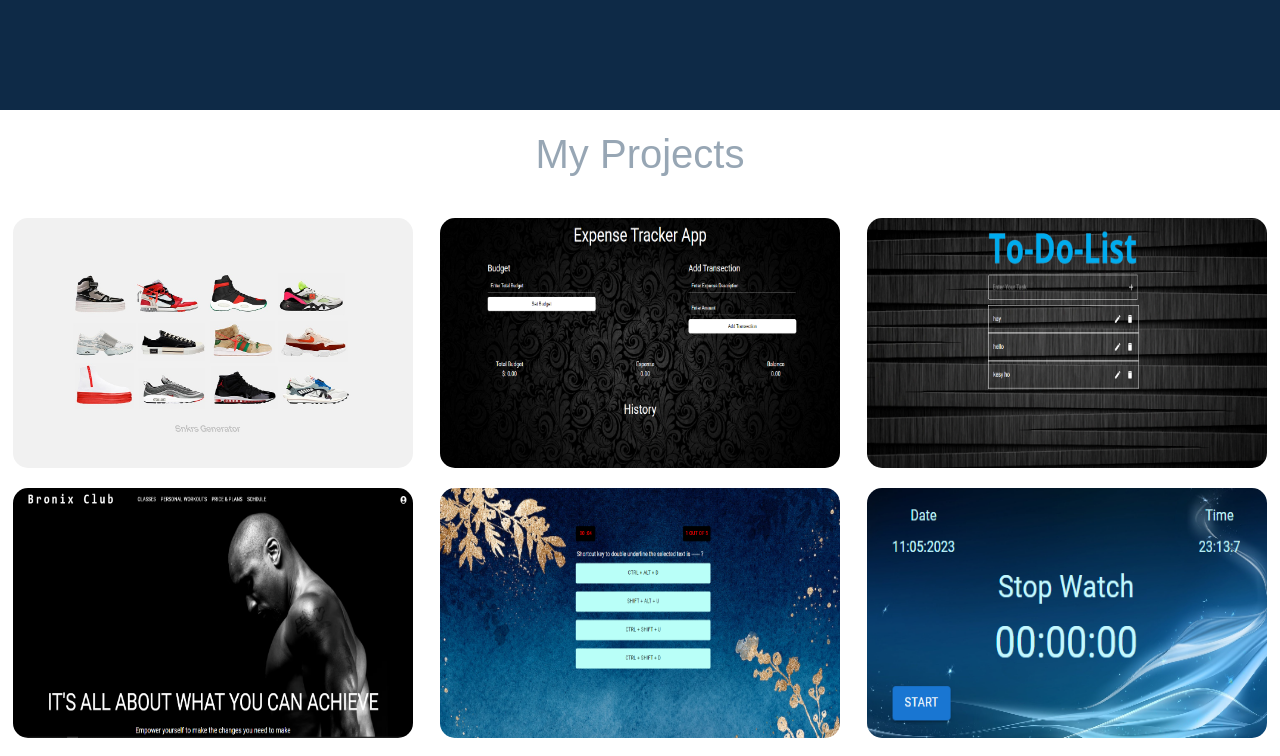
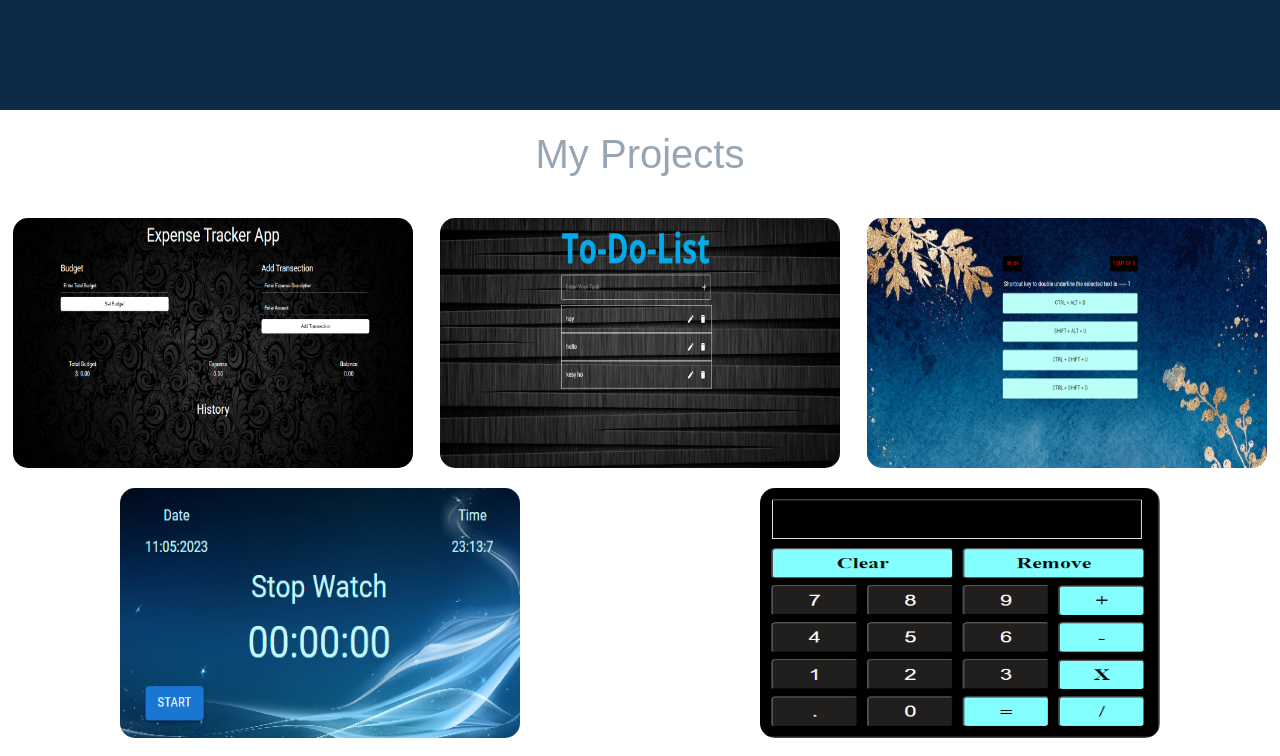
Before and after one commit to Ab-Tayyab/abdullah-tayyab-portfolio, a React (Create React App) app: page /project in a window 1280 px wide. Shown: the part 2000-2756 px from the top of the page. Built offline with nearby package versions, Linux system fonts and the light colour scheme.

Commit message:
changing

```diff
--- a/src/Captcha.js
+++ b/src/Captcha.js
@@ -22,7 +22,7 @@ const Captcha = () => {
     const timer = setTimeout(() => {
       setIsLoading(false);
       setShowCaptcha(true);
-    }, 0);
+    }, 2500);
 
     return () => clearTimeout(timer);
   }, []);
--- a/src/component/contact/Contact.js
+++ b/src/component/contact/Contact.js
@@ -26,9 +26,9 @@ const Form = () => {
     const handleSubmit = (e) => {
         e.preventDefault();
 
-        const serviceID = 'service_zk39sco';
-        const templateID = 'template_wgr3opo';
-        const userID = 'sVlkjJcttwrP5tAQZ';
+        const serviceID = 'service_4vqv20g';
+        const templateID = 'template_5rkr70p';
+        const userID = 'f7sR6cOIBQETYiAk1';
 
         const form = e.target;
 
--- a/src/component/footer/Footer.js
+++ b/src/component/footer/Footer.js
@@ -6,7 +6,7 @@ const Fotter = () => {
         <div className='footer' >
             <div >
                 <h5>
-                    COPYRIGHT© 2023 <span>ABDULLAH TAYYAB</span> ALL RIGHT RESERVED
+                    COPYRIGHT© 2024 <span>ABDULLAH TAYYAB</span> ALL RIGHT RESERVED
                 </h5>
             </div>
         </div >
--- a/src/component/project/ProjectAPI.js
+++ b/src/component/project/ProjectAPI.js
@@ -17,14 +17,14 @@ import CalculateOutlinedIcon from '@mui/icons-material/CalculateOutlined';
 import AnimationOutlinedIcon from '@mui/icons-material/AnimationOutlined';
 
 export const projectdata = [
-    {
-        id: 1,
-        name: "Shopping Store",
-        img: s4,
-        icon: <ShoppingBagOutlinedIcon />,
-        url: "https://shopping-store-reactjs.netlify.app/",
-        detail: "Online shopping is a form of electronic commerce which allows consumers to directly buy goods or services from a seller over the Internet using a web browser or a mobile app."
-    },
+    // {
+    //     id: 1,
+    //     name: "Shopping Store",
+    //     img: s4,
+    //     icon: <ShoppingBagOutlinedIcon />,
+    //     url: "https://shopping-store-reactjs.netlify.app/",
+    //     detail: "Online shopping is a form of electronic commerce which allows consumers to directly buy goods or services from a seller over the Internet using a web browser or a mobile app."
+    // },
     {
         id: 2,
         name: "Expense Tracker App",
@@ -41,14 +41,14 @@ export const projectdata = [
         url: "https://reactjs-any-do-list.netlify.app/",
         detail: "A list of errands and other tasks – often written on a piece of paper as a memory aid – that one needs or intends to accomplish."
     },
-    {
-        id: 4,
-        name: "Gym site",
-        img: s9,
-        icon: <FitnessCenterOutlinedIcon />,
-        url: "https://gym-site-using-reactjs.netlify.app/",
-        detail: " Fitness Class Schedule and Bookings. Your gym website is where members will view your fitness class schedule, make a booking, and find out what services you offer. A great fitness website example is F45 Training. It has a clean and minimalist design with compelling messaging."
-    },
+    // {
+    //     id: 4,
+    //     name: "Gym site",
+    //     img: s9,
+    //     icon: <FitnessCenterOutlinedIcon />,
+    //     url: "https://gym-site-using-reactjs.netlify.app/",
+    //     detail: " Fitness Class Schedule and Bookings. Your gym website is where members will view your fitness class schedule, make a booking, and find out what services you offer. A great fitness website example is F45 Training. It has a clean and minimalist design with compelling messaging."
+    // },
     {
         id: 5,
         name: "Quiz App",
@@ -73,12 +73,12 @@ export const projectdata = [
         url: "https://simple-reactjs-calculator.netlify.app/",
         detail: "Calculator provides simple and advanced mathematical functions in a beautifully designed app. • Perform basic calculations such as addition, subtraction, multiplication, and division."
     },
-    {
-        id: 8,
-        name: "Tiny Animation Site",
-        img: s3,
-        icon: <AnimationOutlinedIcon />,
-        url: "https://netflix-animation.netlify.app/",
-        detail: "Netflix is a subscription-based streaming service that allows our members to watch TV shows and movies on an internet-connected device."
-    },
+    // {
+    //     id: 8,
+    //     name: "Tiny Animation Site",
+    //     img: s3,
+    //     icon: <AnimationOutlinedIcon />,
+    //     url: "https://netflix-animation.netlify.app/",
+    //     detail: "Netflix is a subscription-based streaming service that allows our members to watch TV shows and movies on an internet-connected device."
+    // },
 ]
```
